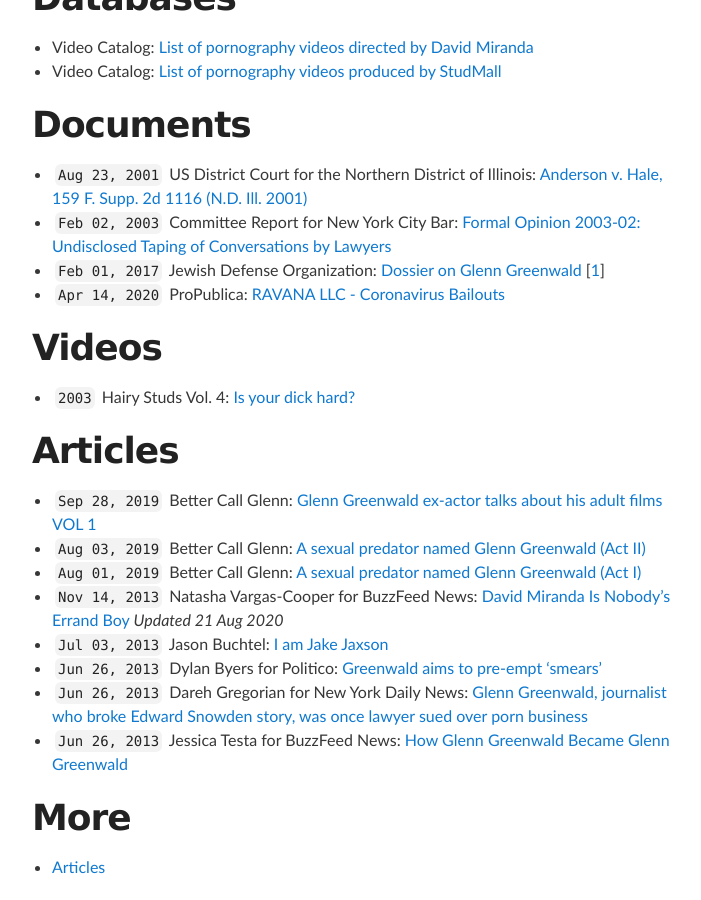
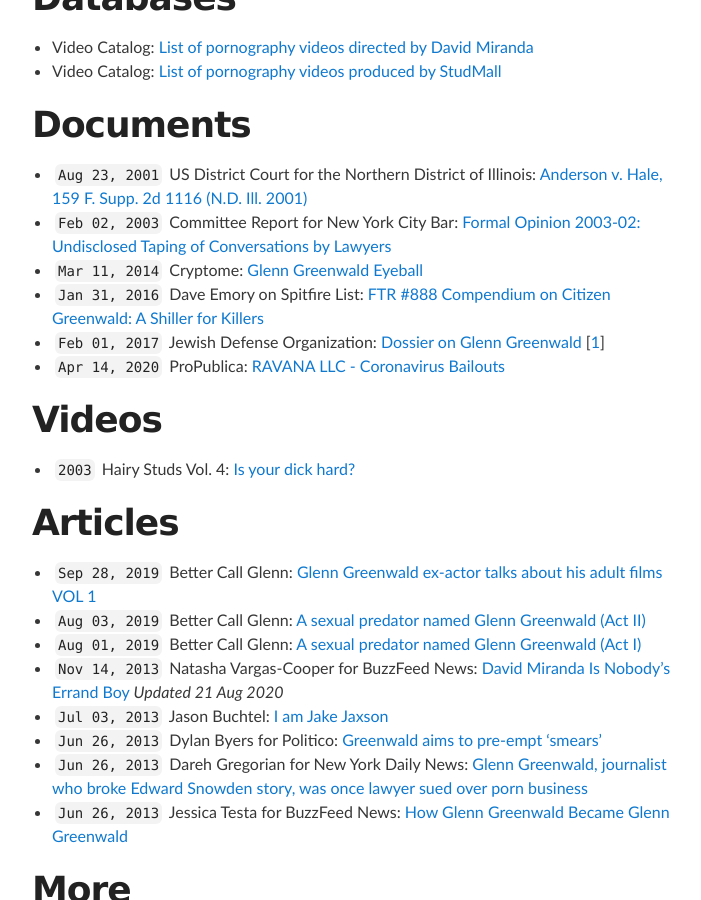
Before and after one commit to masternotions/masternotions.github.io, a Jekyll site: the page built from index.md, in a window 1280 px wide and 900 px high, scrolled down 1099 px. Shown: the whole window, without its empty margins (288-989 px from the left). Built offline with Jekyll 4.4.1, drawn with Linux system fonts in a browser that asks for light colours.

Commit message:
Update index.md

```diff
--- a/index.md
+++ b/index.md
@@ -72,6 +72,8 @@ Associations:
 
 - ``Aug 23, 2001`` US District Court for the Northern District of Illinois: [Anderson v. Hale, 159 F. Supp. 2d 1116 (N.D. Ill. 2001)](https://law.justia.com/cases/federal/district-courts/FSupp2/159/1116/2384296)
 - ``Feb 02, 2003`` Committee Report for New York City Bar: [Formal Opinion 2003-02: Undisclosed Taping of Conversations by Lawyers](https://www.nycbar.org/member-and-career-services/committees/reports-listing/reports/detail/formal-opinion-2003-02-undisclosed-taping-of-conversations-by-lawyers-1)
+- ``Mar 11, 2014`` Cryptome: [Glenn Greenwald Eyeball](https://cryptome.org/2014-info/glenn-greenwald/glenn-greenwald.htm)
+- ``Jan 31, 2016`` Dave Emory on Spitfire List: [FTR #888 Compendium on Citizen Greenwald: A Shiller for Killers](http://spitfirelist.com/for-the-record/ftr-888-compendium-on-citizen-greenwald-a-shiller-for-killers/)
 - ``Feb 01, 2017`` Jewish Defense Organization: [Dossier on Glenn Greenwald](./docs/jewish-defense-organization-dossier.pdf) <sup>[[1]]</sup>
 - ``Apr 14, 2020`` ProPublica: [RAVANA LLC - Coronavirus Bailouts](https://projects.propublica.org/coronavirus/bailouts/loans/ravana-llc-a962e2a231387214e7a1c7778ec6e3ab)
 
```
